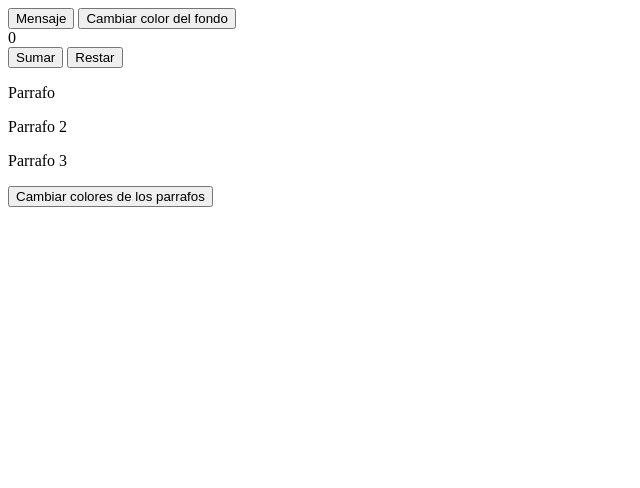
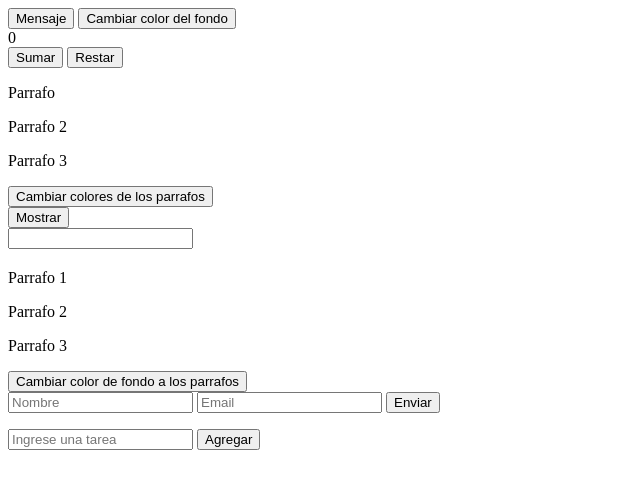
Before and after one commit to luciano130605/TareaFrontend, a plain HTML site: page js/index.html in a window 1280 px wide. Shown: the whole page, without its empty margins (0-640 px from the left). Drawn offline with Linux system fonts and the light colour scheme.

Commit message:
hasta el ejercicio 13

```diff
--- a/js/index.html
+++ b/js/index.html
@@ -5,6 +5,7 @@
     <meta charset="UTF-8">
     <meta name="viewport" content="width=device-width, initial-scale=1.0">
     <title>JS</title>
+    <link rel="stylesheet" href="./style.css">
 </head>
 
 <body id="body">
@@ -23,6 +24,39 @@
     <p class="parrafos">Parrafo 2</p>
     <p class="parrafos">Parrafo 3</p>
     <button onclick="btnTextoParrafo()">Cambiar colores de los parrafos</button>
+
+    <div>
+        <button id="btnMostrarMsj" onclick="mostrarMsj()">Mostrar</button>
+        <p id="msjOculto" style="display: none;">Mensaje oculto</p>
+    </div>
+
+    <div>
+        <input type="text" id="inputTitulo" oninput="actualizarTitulo()">
+        <h2 id="titulo"></h2>
+    </div>
+
+    <div>
+        <p class="parrafosEjercicicio11">Parrafo 1</p>
+        <p class="parrafosEjercicicio11">Parrafo 2</p>
+        <p class="parrafosEjercicicio11">Parrafo 3</p>
+        <button onclick="aplicarEstilos()">Cambiar color de fondo a los parrafos</button>
+    </div>
+
+
+    <div>
+        <form>
+            <input type="text" id="inputNombre" placeholder="Nombre">
+            <input type="email" id="inputEmail" placeholder="Email">
+            <button type="submit" onclick="validarForm(event)">Enviar</button>
+            <p id="msjForm"></p>
+        </form>
+    </div>
+
+    <div>
+        <input type="text" id="inputTarea" placeholder="Ingrese una tarea">
+        <button onclick="listaTareas()">Agregar</button>
+        <ul id="listaTareas"></ul>
+    </div>
 </body>
 <script src="./index.js"></script>
 
--- a/js/index.js
+++ b/js/index.js
@@ -86,6 +86,7 @@ function botonMsj() {
 console.log("ejercicio 6")
 const colores = ["red", "blue", "green"]
 let indice = 0
+
 function btnColorFondo() {
 
     document.body.style.backgroundColor = colores[indice]
@@ -121,3 +122,76 @@ function btnTextoParrafo() {
         p[i].style.color = rojo
     }
 }
+
+
+// ejercicio 9
+function mostrarMsj() {
+    const msj = document.getElementById('msjOculto')
+    const btn = document.getElementById('btnMostrarMsj')
+
+    if (msj.style.display === "none") {
+        msj.style.display = "block"
+        btn.textContent = "Ocultar"
+    } else {
+        msj.style.display = "none"
+        btn.textContent = "Mostrar"
+    }
+}
+
+// ejercicio 10
+function actualizarTitulo() {
+    const titulo = document.getElementById('titulo')
+    const input = document.getElementById('inputTitulo')
+
+    titulo.textContent = input.value
+}
+
+// ejercicio 11
+const azul = "blue"
+const blanco = "white"
+function aplicarEstilos() {
+    const parrafos = document.getElementsByClassName('parrafosEjercicicio11')
+    for (let i = 0; i < parrafos.length; i++) {
+        parrafos[i].style.backgroundColor = azul
+        parrafos[i].style.color = blanco
+    }
+}
+
+// ejercicio 12
+function validarForm(event) {
+    event.preventDefault()
+    const inputNombre = document.getElementById('inputNombre')
+    const inputEmail = document.getElementById('inputEmail')
+    const msjForm = document.getElementById('msjForm')
+
+    if (inputNombre.value === "" || inputEmail.value === "") {
+        msjForm.textContent = "Por favor, complete todos los campos."
+        msjForm.style.color = "red"
+    } else {
+        msjForm.textContent = "Formulario enviado correctamente."
+        msjForm.style.color = "green"
+    }
+
+}
+
+
+//ejercicio 13
+function listaTareas() {
+    const lista = document.getElementById('listaTareas')
+    const tarea = document.getElementById('inputTarea')
+
+    const li = document.createElement('li')
+    li.textContent = tarea.value
+
+    const btnTachar = document.createElement('button')
+    btnTachar.textContent = "Tachar"
+
+    btnTachar.onclick = function () {
+        li.classList.toggle('tachado')
+    }
+
+    li.appendChild(btnTachar);
+    lista.appendChild(li)
+    input.value = ""
+
+}
--- /dev/null
+++ b/js/style.css
@@ -0,0 +1,3 @@
+.tachado {
+    text-decoration: line-through;
+}
```
